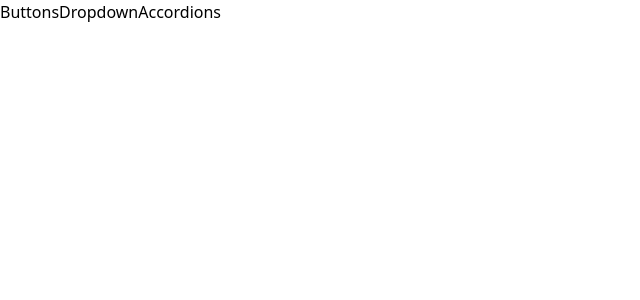
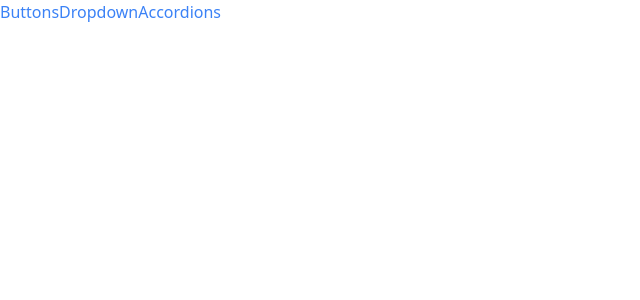
Before and after one commit to AhmedHafez1/compos, a React (Create React App) app: page / in a window 1280 px wide. Shown: the top 300 px of the page, without its empty margins (0-640 px from the left). Built offline with nearby package versions, Linux system fonts and the light colour scheme.

Commit message:
useNavigation hook

```diff
--- a/src/components/Link.js
+++ b/src/components/Link.js
@@ -1,8 +1,10 @@
-import { useContext } from "react";
-import NavigationContext from "../context/navigation";
+import classNames from 'classnames';
+import useNavigation from '../hooks/use-navigation';
 
 const Link = ({ to, children }) => {
-  const { navigate } = useContext(NavigationContext);
+  const { navigate } = useNavigation();
+
+  const classes = classNames('text-blue-500');
 
   const onNavigate = (event) => {
     event.preventDefault();
@@ -10,7 +12,7 @@
   };
 
   return (
-    <a onClick={onNavigate} href="to">
+    <a className={classes} onClick={onNavigate} href="to">
       {children}
     </a>
   );
--- /dev/null
+++ b/src/hooks/use-navigation.js
@@ -0,0 +1,6 @@
+import { useContext } from 'react';
+import NavigationContext from '../context/navigation';
+
+const useNavigation = () => useContext(NavigationContext);
+
+export default useNavigation;
```
